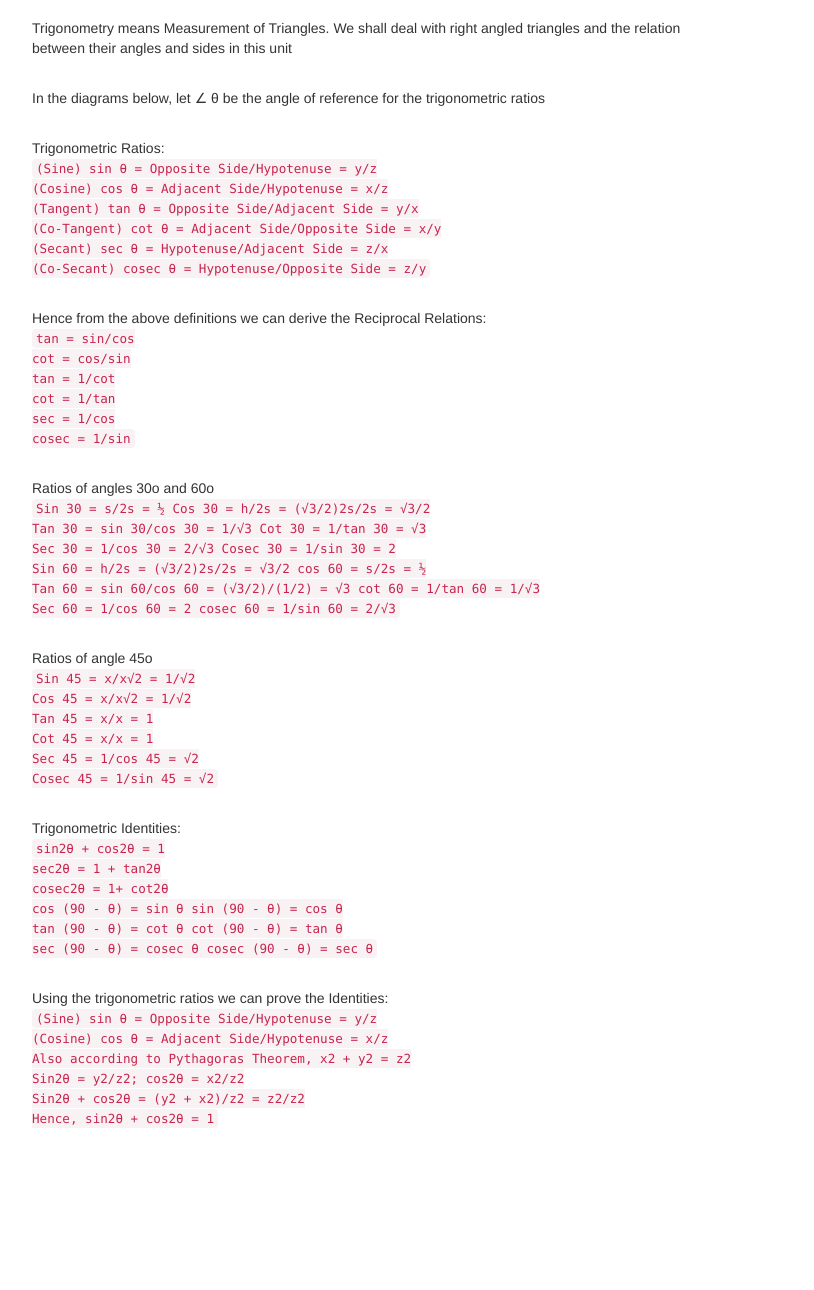
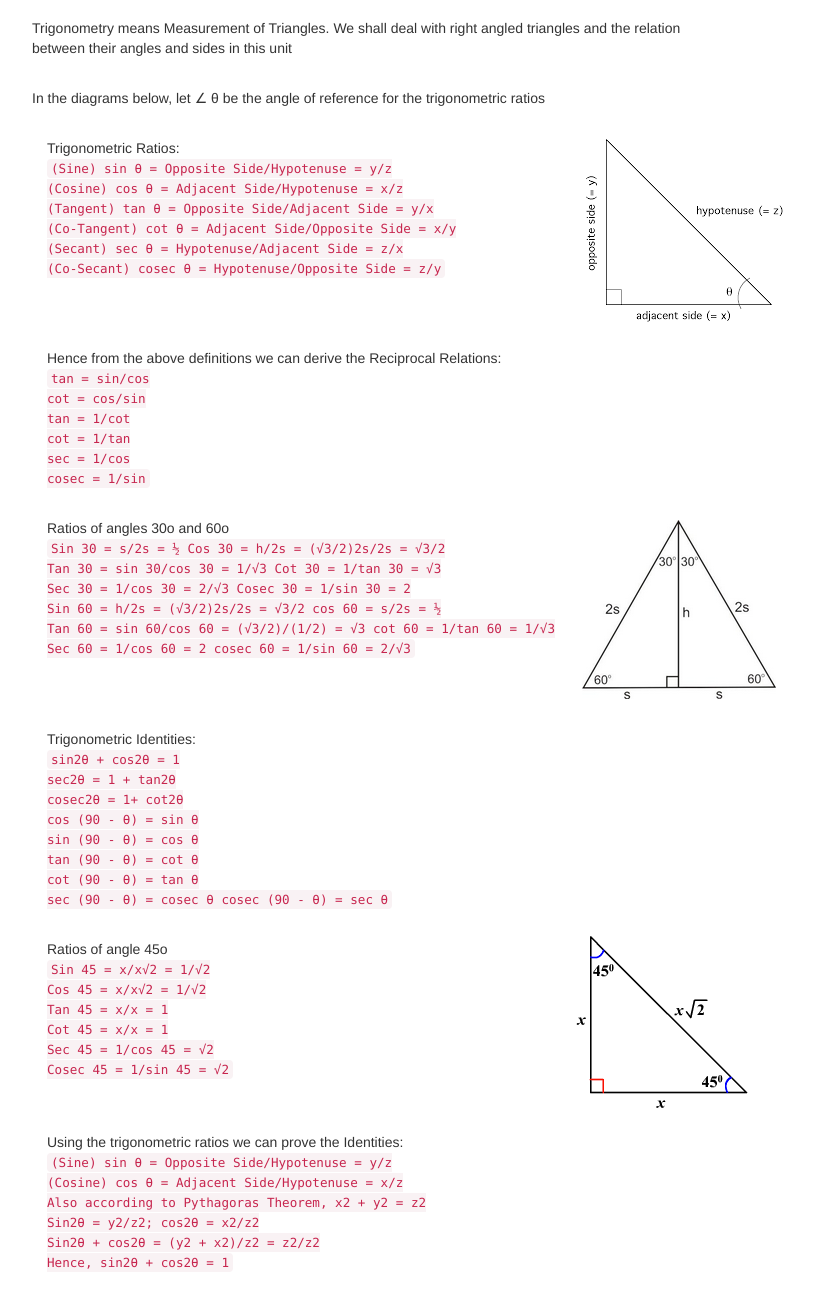
Before and after one commit to kaushikchaubal/math-simplified, a website: page index.html at #/trignometry in a window 1280 px wide. Shown: the part 107-1397 px from the top of the page, without its empty margins (258-1072 px from the left). Before the commit the page ends 1270 px from the top, so only its background shows below. Drawn offline with Linux system fonts and the light colour scheme.

Commit message:
Adding trignometry images

```diff
--- a/app/views/trignometry.html
+++ b/app/views/trignometry.html
@@ -3,7 +3,7 @@
 <div class="trignometry-div">In the diagrams below, let ∠ θ be the angle of reference for the trigonometric ratios
 </div>
 
-<div class="trignometry-div">
+<div class="trignometry-div col-sm-9">
 	Trigonometric Ratios:<br>
 	<code>
 		(Sine) sin θ = Opposite Side/Hypotenuse = y/z<br>
@@ -14,8 +14,11 @@
 		(Co-Secant) cosec θ = Hypotenuse/Opposite Side = z/y<br>
 	</code>
 </div>
+<div class="col-sm-3">
+	<img src="app/images/triangle-1.png" alt="Triangle Image">
+</div>
 
-<div class="trignometry-div">
+<div class="trignometry-div col-sm-12">
 	Hence from the above definitions we can derive the Reciprocal Relations:<br>
 	<code>
 		tan = sin/cos<br>
@@ -27,7 +30,7 @@
 	</code>
 </div>
 
-<div class="trignometry-div">
+<div class="trignometry-div col-sm-9">
 	Ratios of angles 30o and 60o<br>
 	<code>
 		Sin 30 = s/2s = ½ Cos 30 = h/2s = (√3/2)2s/2s = √3/2<br>
@@ -38,9 +41,25 @@
 		Sec 60 = 1/cos 60 = 2 cosec 60 = 1/sin 60 = 2/√3<br>
 	</code>
 </div>
+<div class="col-sm-3">
+	<img src="app/images/triangle-2.png" alt="Triangle Image">
+</div>
 
+<div class="trignometry-div col-sm-12">
+	Trigonometric Identities:<br>
+	<code>
+		sin2θ + cos2θ = 1<br>
+		sec2θ = 1 + tan2θ<br>
+		cosec2θ = 1+ cot2θ<br>
+		cos (90 - θ) = sin θ<br>
+		sin (90 - θ) = cos θ<br>
+		tan (90 - θ) = cot θ<br>
+		cot (90 - θ) = tan θ<br>
+		sec (90 - θ) = cosec θ cosec (90 - θ) = sec θ<br>
+	</code>
+</div>
 
-<div class="trignometry-div">
+<div class="trignometry-div col-sm-9">
 	Ratios of angle 45o <br>
 	<code>
 		Sin 45 = x/x√2 = 1/√2<br>
@@ -51,20 +70,11 @@
 		Cosec 45 = 1/sin 45 = √2<br>
 	</code>
 </div>
-
-<div class="trignometry-div">
-	Trigonometric Identities:<br>
-	<code>
-		sin2θ + cos2θ = 1<br>
-		sec2θ = 1 + tan2θ<br>
-		cosec2θ = 1+ cot2θ<br>
-		cos (90 - θ) = sin θ sin (90 - θ) = cos θ<br>
-		tan (90 - θ) = cot θ cot (90 - θ) = tan θ<br>
-		sec (90 - θ) = cosec θ cosec (90 - θ) = sec θ<br>
-	</code>
+<div class="col-sm-3">
+	<img src="app/images/triangle-3.png" alt="Triangle Image">
 </div>
 
-<div class="trignometry-div">
+<div class="trignometry-div col-sm-12">
 	Using the trigonometric ratios we can prove the Identities:<br>
 	<code>
 		(Sine) sin θ = Opposite Side/Hypotenuse = y/z<br>
```
Also changed, not shown: app/images/triangle-1.png (added), app/images/triangle-2.png (added), app/images/triangle-3.png (added).
